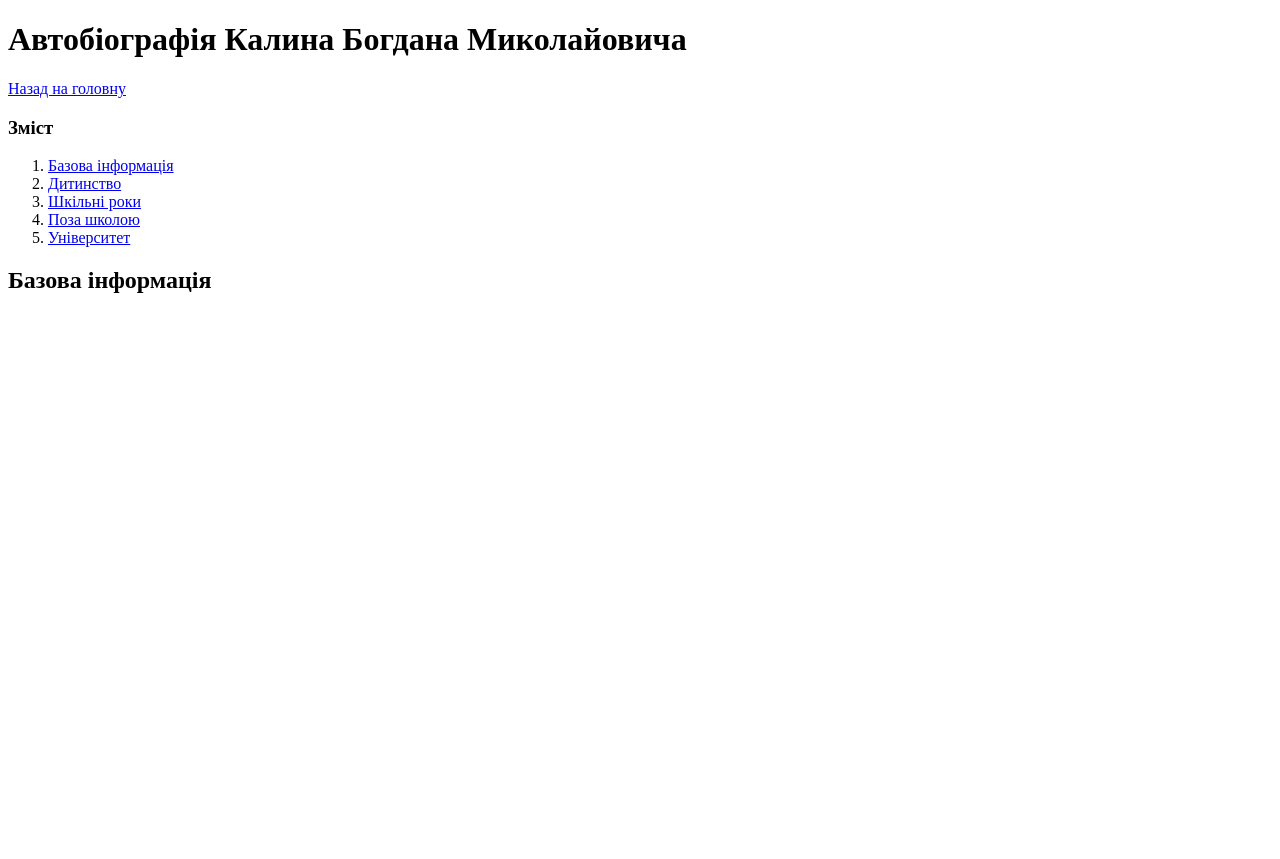
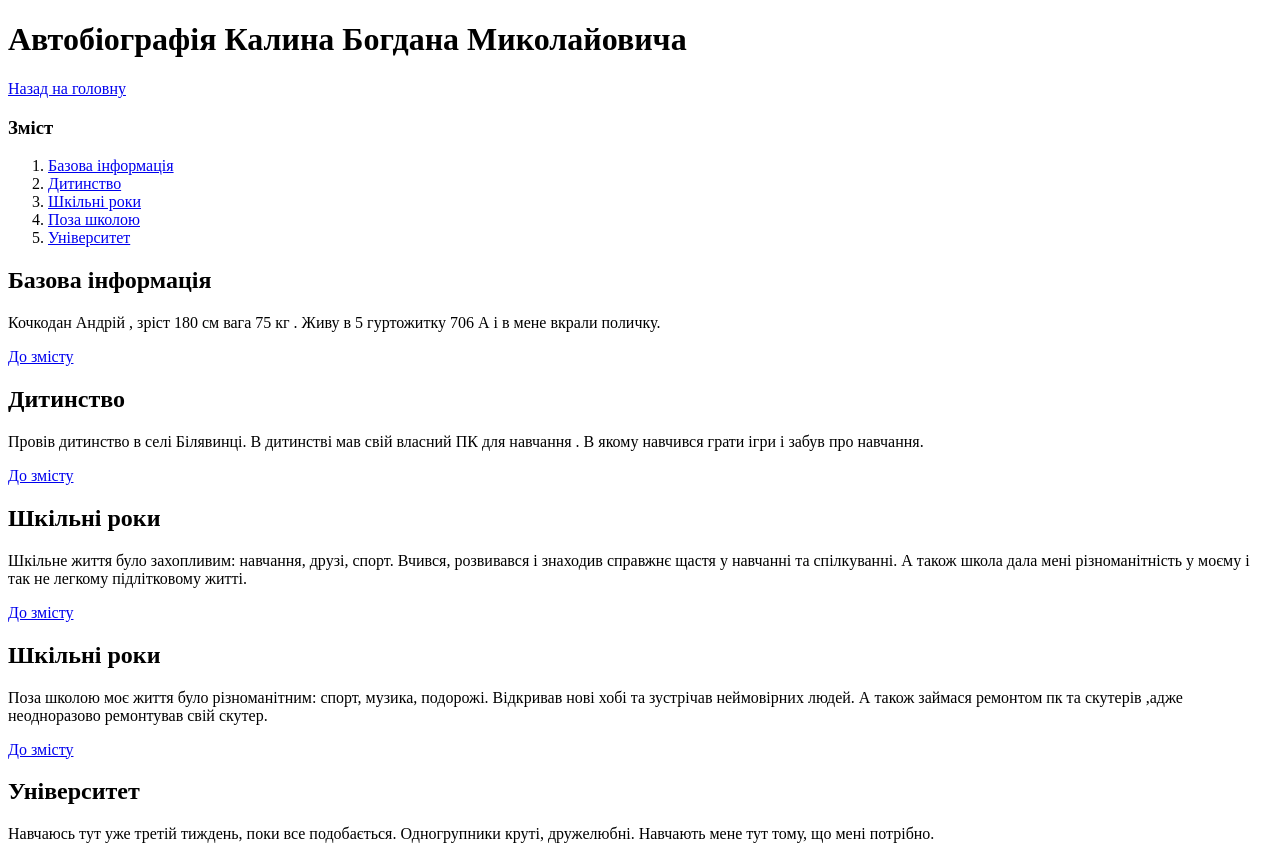
Before and after one commit to KochkodanAnd/web-design2, a plain HTML site: page project 2/biography.html in a window 1280 px wide. Before the commit the page ends 800 px from the top, so only its background shows below. Drawn offline with Linux system fonts and the light colour scheme.

Commit message:
Update biography.html

```diff
--- a/project 2/biography.html
+++ b/project 2/biography.html
@@ -27,4 +27,55 @@
 <article>
 
     <h2 id="1.1">Базова інформація</h2>
-   <p>
+    <p>
+         Кочкодан Андрій , зріст 180 см вага 75 кг .
+       Живу в 5 гуртожитку 706 А і в мене вкрали поличку.
+    </p>
+
+
+    <p><a href="#1">До змісту</a></p>
+
+</article>
+
+<article>
+
+    <h2 id="1.2">Дитинство</h2>
+    <p>
+        Провів дитинство в селі Білявинці. В дитинстві мав свій власний ПК для навчання .
+        В якому навчився грати ігри і забув про навчання.
+    </p>
+    <p><a href="#1">До змісту</a></p>
+
+</article>
+
+<article>
+
+    <h2 id="1.3">Шкільні роки</h2>
+    <p>
+        Шкільне життя було захопливим: навчання, друзі, спорт.
+        Вчився, розвивався і знаходив справжнє щастя у навчанні та спілкуванні.
+        А також школа дала мені різноманітність у моєму і так не легкому підлітковому житті.
+    </p>
+    <p><a href="#1">До змісту</a></p>
+
+
+</article>
+
+</article>
+
+    <h2 id="1.4">Шкільні роки</h2>
+    Поза школою моє життя було різноманітним: спорт, музика, подорожі.
+    Відкривав нові хобі та зустрічав неймовірних людей.
+    А також займася ремонтом пк та скутерів ,адже неодноразово ремонтував свій скутер.
+   </p>
+    <p><a href="#1">До змісту</a></p>
+
+</article>
+
+<article>
+
+    <h2 id="1.5">Університет</h2>
+    <p>
+        Навчаюсь тут уже третій тиждень, поки все подобається.
+   Одногрупники круті, дружелюбні. Навчають мене тут тому, що мені потрібно.
+    </p>
```
